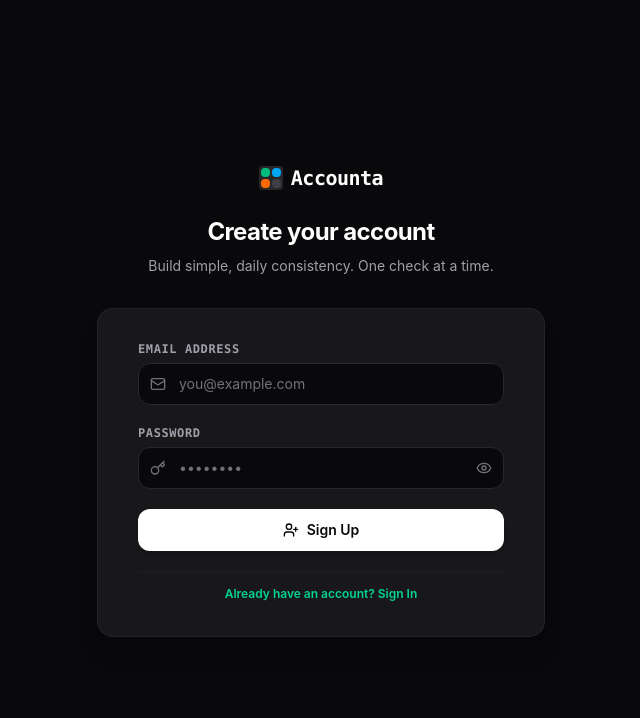
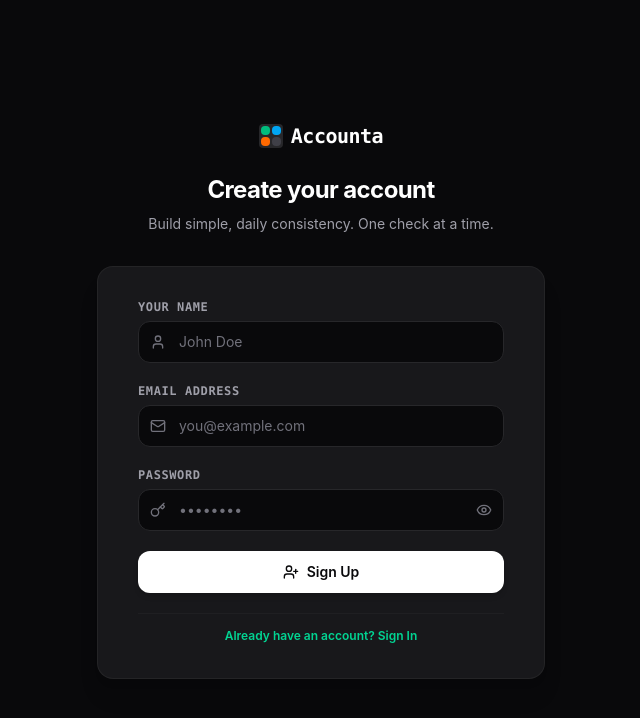
Before and after one commit to Unstoppable-AJ-LimitsNotFound/accounta-vibe2ship-hackathon-2026, a Next.js app: page /login in a window 1280 px wide. Both pictures are taken after a click on the button "Don't have an account? Sign Up". Shown: the top 718 px of the page, without its empty margins (319-959 px from the left). Built offline with nearby package versions, Linux system fonts and the light colour scheme; no server answers.

Commit message:
Add user name to signup and header, improve shame post, remove test button

```diff
--- a/app/api/gemini/route.ts
+++ b/app/api/gemini/route.ts
@@ -30,10 +30,17 @@
 
 Generate a concise, professional, yet sharp and direct accountability analysis message to be included in an email to their accountability partner. Be honest, motivational, but firm (or shaming if they missed everything). Keep it under 150 words and do not use any markdown formatting or placeholders like [Partner Name].`;
     } else if (type === 'shame') {
-      prompt = `You are Accounta, an AI-powered habit accountability coach. The user ${userName || 'User'} failed to complete these daily habits:
+      prompt = `You are Accounta, a brutal, sarcastic, and ego-bruising habit accountability coach. The user ${userName || 'User'} failed to complete these specific daily habits:
 ${missedHabits && missedHabits.length > 0 ? missedHabits.map((h: string) => `- ${h}`).join('\n') : '(None)'}
 
-Write a short, highly self-deprecating, funny, and slightly embarrassing "shame post" in the first person ("I failed...", "I was too lazy...") for Twitter/X and LinkedIn. The tone should be punchy, sarcastic, and self-revelatory about their lack of discipline. Keep it under 240 characters total so it fits on Twitter/X easily. Use hashtags like #Accounta #DisciplineIsHard #NoExcuses. Do not use quotes or introductory text around the post.`;
+Write a short, highly embarrassing, sarcastic, and hard-hitting "shame post" in the first person ("I failed...", "My lack of discipline...") for Twitter/X and LinkedIn.
+Requirements:
+1. You MUST name the exact missed habits by name: ${missedHabits && missedHabits.length > 0 ? missedHabits.join(', ') : 'my habits'}.
+2. It must be brutally honest, making the user feel the heavy weight of their pathetic failure and lack of willpower.
+3. Keep the tone sharp, biting, and sarcastic.
+4. The entire post must end exactly with the hashtags "#AccountaShame #NoExcuses".
+5. The final output must be under 280 characters total so it fits on Twitter/X easily.
+6. Do NOT use quotes, introductory text, or markdown code blocks around the post. Output ONLY the raw post content.`;
     } else {
       return NextResponse.json({ error: 'Invalid generation type' }, { status: 400 });
     }
--- a/app/login/page.tsx
+++ b/app/login/page.tsx
@@ -2,10 +2,11 @@
 
 import React, { useState, useEffect } from 'react';
 import { getSupabaseBrowserClient } from '@/lib/supabase-client';
-import { LogIn, UserPlus, Key, Mail, Eye, EyeOff, Loader2, AlertTriangle, ShieldCheck } from 'lucide-react';
+import { LogIn, UserPlus, Key, Mail, Eye, EyeOff, Loader2, AlertTriangle, ShieldCheck, User } from 'lucide-react';
 
 export default function LoginPage() {
   const [isSignUp, setIsSignUp] = useState(false);
+  const [userName, setUserName] = useState('');
   const [email, setEmail] = useState('');
   const [password, setPassword] = useState('');
   const [showPassword, setShowPassword] = useState(false);
@@ -29,10 +30,26 @@
         const { data, error: signUpError } = await supabase.auth.signUp({
           email,
           password,
+          options: {
+            data: {
+              user_name: userName,
+            },
+          },
         });
 
         if (signUpError) {
           throw signUpError;
+        }
+
+        // Store the name in the Supabase profiles table as a 'user_name' column
+        if (data.user) {
+          const { error: profileError } = await supabase.from('profiles').upsert({
+            user_id: data.user.id,
+            user_name: userName,
+          });
+          if (profileError) {
+            console.error('Error creating profile during signup:', profileError);
+          }
         }
 
         // If the user is automatically signed in (confirm email disabled in Supabase console)
@@ -44,6 +61,7 @@
         } else {
           // If confirm email is enabled in Supabase console
           setSuccess('Sign up successful! Please check your email inbox for the verification link.');
+          setUserName('');
           setEmail('');
           setPassword('');
         }
@@ -125,6 +143,31 @@
                 <div id="auth_success_alert" className="p-3 bg-emerald-500/10 border border-emerald-500/20 text-emerald-400 text-xs rounded-xl flex gap-2.5 items-start">
                   <ShieldCheck className="w-4 h-4 shrink-0 mt-0.5" />
                   <span>{success}</span>
+                </div>
+              )}
+
+              {/* Your Name (Only for signup) */}
+              {isSignUp && (
+                <div>
+                  <label htmlFor="user_name_input" className="block text-xs font-semibold text-zinc-400 mb-1.5 uppercase tracking-wider font-mono">
+                    Your Name
+                  </label>
+                  <div className="relative">
+                    <div className="absolute inset-y-0 left-0 pl-3 flex items-center pointer-events-none text-zinc-500">
+                      <User className="w-4 h-4" />
+                    </div>
+                    <input
+                      id="user_name_input"
+                      name="userName"
+                      type="text"
+                      autoComplete="name"
+                      required={isSignUp}
+                      value={userName}
+                      onChange={(e) => setUserName(e.target.value)}
+                      placeholder="John Doe"
+                      className="block w-full pl-10 pr-3 py-2.5 border border-zinc-800 bg-zinc-950 rounded-xl text-sm placeholder-zinc-500 text-white focus:outline-none focus:ring-1 focus:ring-emerald-500 focus:border-emerald-500 transition-all"
+                    />
+                  </div>
                 </div>
               )}
 
--- a/components/EverydayTracker.tsx
+++ b/components/EverydayTracker.tsx
@@ -433,6 +433,7 @@
   const [partnerEmail, setPartnerEmail] = useState('');
   const [twitterHandle, setTwitterHandle] = useState('');
   const [linkedinUrl, setLinkedinUrl] = useState('');
+  const [userName, setUserName] = useState('');
   const [showOnboarding, setShowOnboarding] = useState(false);
   const [showShameOverlay, setShowShameOverlay] = useState(false);
   const shameOverlayRef = useRef(false);
@@ -458,6 +459,7 @@
         setPartnerEmail('');
         setTwitterHandle('');
         setLinkedinUrl('');
+        setUserName('');
         setGoogleAccessToken('');
         setGoogleRefreshToken('');
         setGoogleExpiresAt(null);
@@ -470,6 +472,7 @@
     const backupEmail = localStorage.getItem(`partner_email_${user.id}`) || '';
     const backupTwitter = localStorage.getItem(`twitter_handle_${user.id}`) || '';
     const backupLinkedin = localStorage.getItem(`linkedin_url_${user.id}`) || '';
+    const backupUserName = localStorage.getItem(`user_name_${user.id}`) || '';
     const backupToken = localStorage.getItem(`google_access_token_${user.id}`) || localStorage.getItem('google_access_token') || '';
     const backupRefresh = localStorage.getItem(`google_refresh_token_${user.id}`) || localStorage.getItem('google_refresh_token') || '';
     const backupExpires = localStorage.getItem(`google_expires_at_${user.id}`) || localStorage.getItem('google_expires_at') || null;
@@ -479,6 +482,7 @@
       setPartnerEmail(backupEmail);
       setTwitterHandle(backupTwitter);
       setLinkedinUrl(backupLinkedin);
+      setUserName(backupUserName);
       setGoogleAccessToken(backupToken);
       setGoogleRefreshToken(backupRefresh);
       setGoogleExpiresAt(backupExpires ? Number(backupExpires) : null);
@@ -500,12 +504,14 @@
             setPartnerEmail(data.partner_email || '');
             setTwitterHandle(data.twitter_handle || '');
             setLinkedinUrl(data.linkedin_url || '');
+            setUserName(data.user_name || '');
 
             // Sync/overwrite the user-specific temporary cache in localStorage
             localStorage.setItem(`partner_name_${user.id}`, data.partner_name || '');
             localStorage.setItem(`partner_email_${user.id}`, data.partner_email || '');
             localStorage.setItem(`twitter_handle_${user.id}`, data.twitter_handle || '');
             localStorage.setItem(`linkedin_url_${user.id}`, data.linkedin_url || '');
+            localStorage.setItem(`user_name_${user.id}`, data.user_name || '');
 
             if (!data.partner_name || !data.partner_email) {
               setTimeout(() => {
@@ -580,7 +586,7 @@
         body: JSON.stringify({
           type: 'shame',
           missedHabits: missedYesterday.map(h => h.name),
-          userName: user.email?.split('@')[0] || 'User'
+          userName: userName || user.email?.split('@')[0] || 'User'
         })
       })
       .then(res => res.json())
@@ -596,7 +602,7 @@
         setShamePostText(`I failed to complete my daily habits (${missedYesterday.map(h => h.name).join(', ')}). Sincere apologies to my accountability partner! #lazy #Accounta`);
       });
     }
-  }, [habits, completions, loading, user, todayStr, showShameOverlay]);
+  }, [habits, completions, loading, user, todayStr, showShameOverlay, userName]);
 
   // Load Google Identity Services (GSI) script on mount
   useEffect(() => {
@@ -726,6 +732,7 @@
           partner_email: email,
           twitter_handle: twitter,
           linkedin_url: linkedin,
+          user_name: userName,
         });
       } catch (err) {
         console.warn('Could not save to Supabase profiles table. Using localStorage backup:', err);
@@ -774,18 +781,18 @@
           body: JSON.stringify({
             type: 'shame',
             missedHabits: missedList.map(h => h.name),
-            userName: user?.email?.split('@')[0] || 'User'
+            userName: userName || user?.email?.split('@')[0] || 'User'
           })
         })
         .then(res => res.json())
         .then(data => {
-          const generatedShameText = data.text || `I failed to complete my daily habits (${missedList.map(h => h.name).join(', ')}). Sincere apologies to my accountability partner! #lazy #Accounta`;
+          const generatedShameText = data.text || `I failed to complete my daily habits (${missedList.map(h => h.name).join(', ')}). Sincere apologies to my accountability partner! #AccountaShame #NoExcuses`;
           setShamePostText(generatedShameText);
           forceUpdate({});
         })
         .catch(err => {
           console.error('Error generating shame post during simulated EOD:', err);
-          const fallbackText = `I failed to complete my daily habits (${missedList.map(h => h.name).join(', ')}). Sincere apologies to my accountability partner! #lazy #Accounta`;
+          const fallbackText = `I failed to complete my daily habits (${missedList.map(h => h.name).join(', ')}). Sincere apologies to my accountability partner! #AccountaShame #NoExcuses`;
           setShamePostText(fallbackText);
           forceUpdate({});
         });
@@ -800,7 +807,7 @@
           refreshToken: googleRefreshToken,
           partnerName,
           partnerEmail,
-          userName: user?.email?.split('@')[0] || 'User',
+          userName: userName || user?.email?.split('@')[0] || 'User',
           completedHabits: completedList,
           missedHabits: missedList
         })
@@ -1396,22 +1403,8 @@
               <div id="auth_user_info" className="flex items-center gap-3">
                 <div className="hidden sm:flex flex-col items-end text-right">
                   <span className="text-[10px] font-semibold text-zinc-500 uppercase tracking-wider font-mono">Signed In As</span>
-                  <span className="text-xs font-medium text-zinc-300">{user.email}</span>
+                  <span className="text-xs font-medium text-zinc-300">{userName || user.email}</span>
                 </div>
-                <button
-                  id="test_shame_overlay_btn"
-                  onClick={() => {
-                    setShamePostText('Test shame post');
-                    setShowShameOverlay(true);
-                    shameOverlayRef.current = true;
-                    console.log('[Test Button] showShameOverlay state is being set to true:', true);
-                    forceUpdate({});
-                  }}
-                  className="flex items-center gap-1.5 px-3 py-1.5 text-xs font-semibold rounded-lg bg-red-950/50 border border-red-500/30 hover:bg-red-900/40 text-red-400 transition-all cursor-pointer shadow-sm animate-pulse"
-                  title="Test Shame Overlay"
-                >
-                  <span>⚠️ Test Shame Overlay</span>
-                </button>
                 <button
                   id="header_settings_btn"
                   onClick={() => setShowSettingsModal(true)}
```
